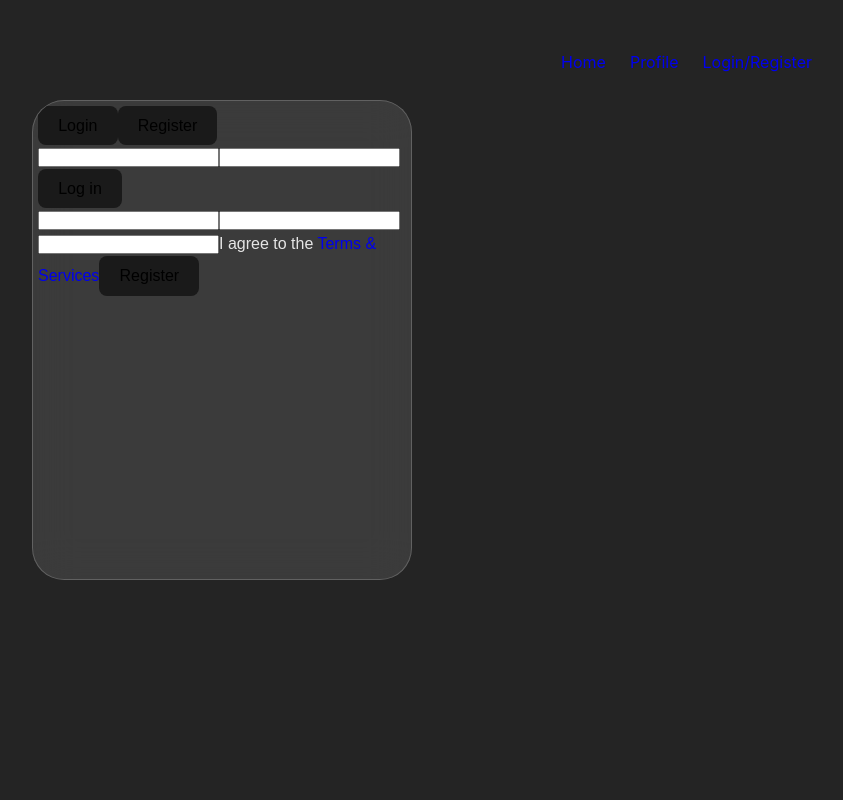
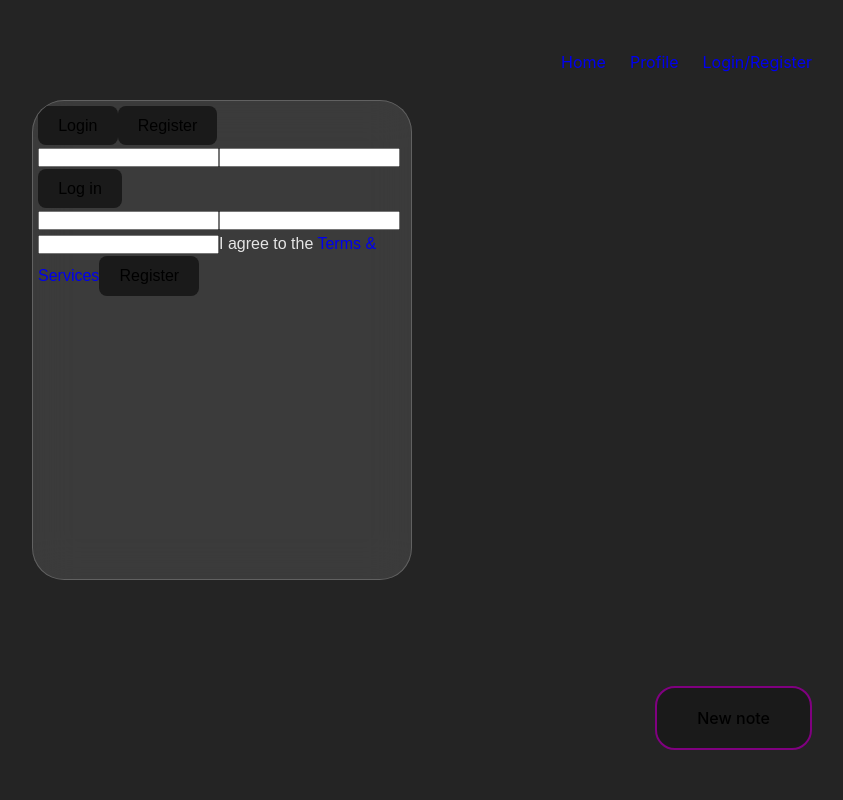
Before and after one commit to woragis/notes-app, a React (Vite) app in the folder frontend/: page /auth in a window 1280 px wide. Shown: the top 800 px of the page, without its empty margins (418-1261 px from the left). Built offline with nearby package versions, Linux system fonts and the light colour scheme.

Commit message:
Frontend: new note is now a floating button and update new note api connection logic and bugs

```diff
--- /dev/null
+++ b/frontend/src/components/NewNoteButton/index.tsx
@@ -0,0 +1,9 @@
+import { NewNoteButtonView } from "./view";
+import { useNewNoteButtonModel } from "./model";
+
+const NewNoteButton = () => {
+  const model = useNewNoteButtonModel();
+  return <NewNoteButtonView {...model} />;
+};
+
+export default NewNoteButton;
--- /dev/null
+++ b/frontend/src/components/NewNoteButton/model.tsx
@@ -0,0 +1,13 @@
+import { useNavigate } from "@tanstack/react-router";
+
+export const useNewNoteButtonModel = () => {
+  const navigate = useNavigate();
+
+  const navigateToNewNote = () => {
+    navigate({
+      to: "/new-note",
+    });
+  };
+
+  return { navigateToNewNote };
+};
--- /dev/null
+++ b/frontend/src/components/NewNoteButton/styles.ts
@@ -0,0 +1,12 @@
+import styled from "@emotion/styled";
+
+export const StyledNewNoteButton = styled.button`
+  position: absolute;
+  margin: 50px;
+  padding: 20px 40px;
+  border-radius: 20px;
+  border-color: purple;
+  border-width: 2px;
+  bottom: 0;
+  right: 0;
+`;
--- /dev/null
+++ b/frontend/src/components/NewNoteButton/view.tsx
@@ -0,0 +1,12 @@
+import { useNewNoteButtonModel } from "./model";
+import { StyledNewNoteButton } from "./styles";
+
+export const NewNoteButtonView = ({
+  navigateToNewNote,
+}: ReturnType<typeof useNewNoteButtonModel>) => {
+  return (
+    <StyledNewNoteButton onClick={navigateToNewNote}>
+      New note
+    </StyledNewNoteButton>
+  );
+};
--- a/frontend/src/features/auth/slice.ts
+++ b/frontend/src/features/auth/slice.ts
@@ -3,6 +3,7 @@ import * as thunk from "./thunks";
 import { User } from "../../types/user.types";
 import Cookies from "js-cookie";
 import { AuthSliceState } from "../../types/redux.types";
+import { toast } from "react-toastify";
 
 const getUser: () => User | undefined = (): User | undefined => {
   const user = Cookies.get("user");
@@ -23,6 +24,7 @@ const authSlice = createSlice({
       state.authenticated = false;
       state.user = {} as User;
       Cookies.remove("user");
+      toast.success("Successfully logged out");
     },
   },
   extraReducers: (builder) => {
@@ -34,6 +36,7 @@ const authSlice = createSlice({
           expires: 7,
           path: "/",
         });
+        toast.success("Successfully logged in");
       })
       .addCase(thunk.loginThunk.fulfilled, (state, action) => {
         state.authenticated = true;
@@ -42,6 +45,7 @@ const authSlice = createSlice({
           expires: 7,
           path: "/",
         });
+        toast.success("Successfully logged in");
       });
   },
 });
--- a/frontend/src/features/notes/hooks.ts
+++ b/frontend/src/features/notes/hooks.ts
@@ -32,7 +32,7 @@ export const useCreateNote = (note: NoteInterface) => {
     mutationFn: async () => await updateNoteService(note),
   });
 
-  if (response.data) dispatch(createNoteThunk(response.data));
+  if (response.data) dispatch(createNoteThunk(response.data.data));
 };
 
 export const useUpdateNote = (note: NoteInterface) => {
@@ -43,7 +43,7 @@ export const useUpdateNote = (note: NoteInterface) => {
     mutationFn: async () => await updateNoteService(note),
   });
 
-  if (response.data) dispatch(updateNoteThunk(response.data));
+  if (response.data) dispatch(updateNoteThunk(response.data.data));
 };
 
 export const useDeleteNote = (noteId: NoteInterface["id"]) => {
--- a/frontend/src/features/notes/thunks.ts
+++ b/frontend/src/features/notes/thunks.ts
@@ -5,7 +5,8 @@ import {
   createNoteService,
   updateNoteService,
 } from "../../api/services/notes";
-import { NotesResponse, NoteResponse } from "../../types/response.types";
+import { NotesResponse } from "../../types/response.types";
+import { NoteInterface } from "../../types/note.types";
 
 export const getNotesThunk = createAsyncThunk(
   "notes/fetch",
@@ -16,28 +17,28 @@ export const getNotesThunk = createAsyncThunk(
 
 export const getNoteByIdThunk = createAsyncThunk(
   "notes/getNote",
-  async (noteId: NoteResponse["data"]["id"]) => {
+  async (noteId: NoteInterface["id"]) => {
     return await getNoteByIdService(noteId);
   }
 );
 
 export const createNoteThunk = createAsyncThunk(
   "notes/create",
-  async (note: NoteResponse) => {
-    return await createNoteService(note.data);
+  async (note: NoteInterface) => {
+    return await createNoteService(note);
   }
 );
 
 export const updateNoteThunk = createAsyncThunk(
   "notes/update",
-  async (note: NoteResponse) => {
-    return await updateNoteService(note.data);
+  async (note: NoteInterface) => {
+    return await updateNoteService(note);
   }
 );
 
 export const deleteNoteThunk = createAsyncThunk(
   "notes/delete",
-  async (noteId: NoteResponse["data"]["id"]) => {
+  async (noteId: NoteInterface["id"]) => {
     const response = await deleteNoteService(noteId);
     return { noteId, response };
   }
--- a/frontend/src/main.tsx
+++ b/frontend/src/main.tsx
@@ -8,8 +8,10 @@ import store from "./features/store.ts";
 import { QueryClientProvider } from "@tanstack/react-query";
 import { client } from "./api/queryClient.ts";
 import { ToastContainer } from "react-toastify";
+import { StrictMode } from "react";
 
 createRoot(document.getElementById("root")!).render(
+  <StrictMode>
     <Provider store={store}>
       <QueryClientProvider client={client}>
         <ToastContainer
@@ -17,9 +19,11 @@ createRoot(document.getElementById("root")!).render(
           draggable
           draggableDirection="x"
           newestOnTop
+          stacked
         />
         <Global styles={global} />
         <RouterProvider router={router} />
       </QueryClientProvider>
     </Provider>
+  </StrictMode>
 );
--- a/frontend/src/pages/Home/model.tsx
+++ b/frontend/src/pages/Home/model.tsx
@@ -1,19 +1,11 @@
 import { useAppSelector } from "../../features/hooks";
-import { useNavigate } from "@tanstack/react-router";
 import { useNotes } from "../../features/notes/hooks";
 
 export const useHomeModel = () => {
-  const navigate = useNavigate();
   useNotes();
 
   const notes = useAppSelector((state) => state.notes.notes);
   const authenticated = useAppSelector((state) => state.auth.authenticated);
 
-  const navigateToNewNote = () => {
-    navigate({
-      to: "/new-note",
-    });
-  };
-
-  return { notes, authenticated, navigateToNewNote };
+  return { notes, authenticated };
 };
--- a/frontend/src/pages/Home/view.tsx
+++ b/frontend/src/pages/Home/view.tsx
@@ -4,7 +4,6 @@ import { HomeDivider, HomeTitle, NotesContainer } from "./styles";
 
 export const HomeView = ({
   notes,
-  navigateToNewNote,
   authenticated,
 }: ReturnType<typeof useHomeModel>) => {
   const notesComponent = notes.map((note, index) => {
@@ -27,7 +26,6 @@ export const HomeView = ({
       <HomeDivider />
       {!authenticated && <h1>Login or register to see your notes</h1>}
       {authenticated && <NotesContainer>{notesComponent}</NotesContainer>}
-      <button onClick={navigateToNewNote}>New Note</button>
     </div>
   );
 };
--- a/frontend/src/pages/NewNote/model.tsx
+++ b/frontend/src/pages/NewNote/model.tsx
@@ -1,8 +1,9 @@
 import { ChangeEvent, FormEvent, useState } from "react";
 import { NoteInterface } from "../../types/note.types";
 import { useAppDispatch, useAppSelector } from "../../features/hooks";
-import { createNoteThunk, getNotesThunk } from "../../features/notes/thunks";
+import { createNoteThunk } from "../../features/notes/thunks";
 import { useNavigate } from "@tanstack/react-router";
+import { toast } from "react-toastify";
 
 export const useNewNoteModel = () => {
   const dispatch = useAppDispatch();
@@ -25,14 +26,12 @@ export const useNewNoteModel = () => {
     dispatch(createNoteThunk({ ...note, author_id: userId }))
       .unwrap()
       .then((createdNote) => {
-        console.log("Display successfull dialog");
-        dispatch(getNotesThunk());
         navigate({
           to: `/notes/${createdNote.data.id}`,
         });
       })
-      .catch(() => {
-        console.log("Send error message with toastify");
+      .catch((e) => {
+        toast.error(`Error: ${e}`);
       });
   };
 
--- a/frontend/src/routes/router.tsx
+++ b/frontend/src/routes/router.tsx
@@ -11,6 +11,7 @@ import Footer from "../components/Footer";
 import NewNote from "../pages/NewNote";
 import Authenticate from "../pages/Authenticate";
 import Note from "../pages/Note";
+import NewNoteButton from "../components/NewNoteButton";
 
 // const router = createRouter({});
 const rootRoute = createRootRoute({
@@ -23,6 +24,7 @@ const rootRoute = createRootRoute({
         <Navbar />
         <main>
           <Outlet />
+          <NewNoteButton />
         </main>
         <Footer />
       </>
```
Lines whose indentation alone changed are shown as unchanged.
